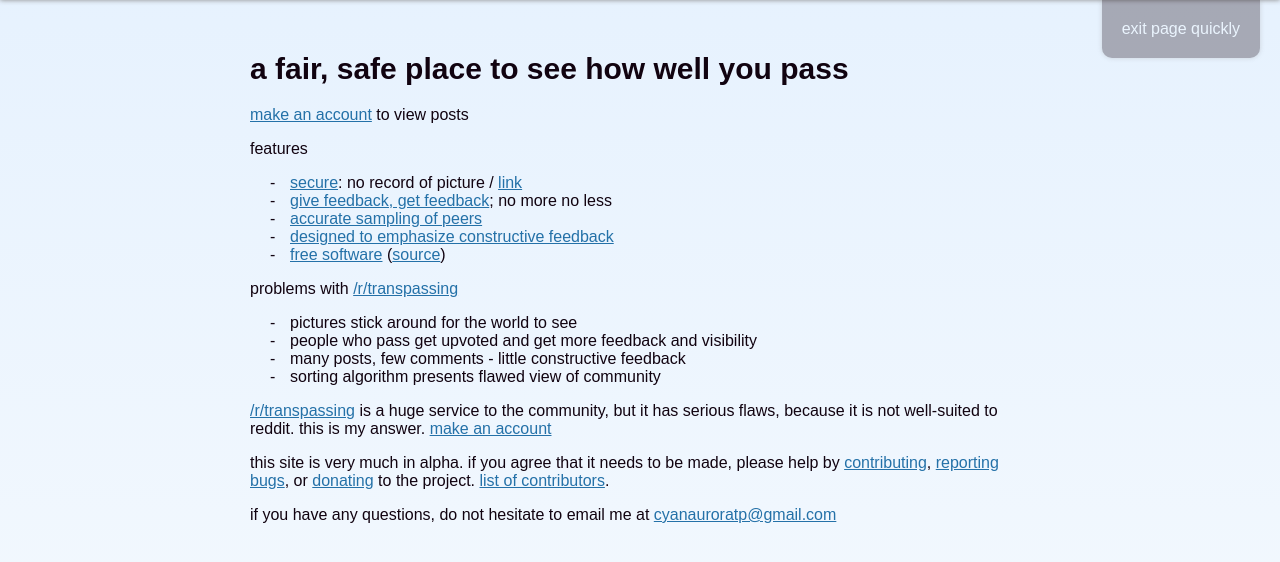
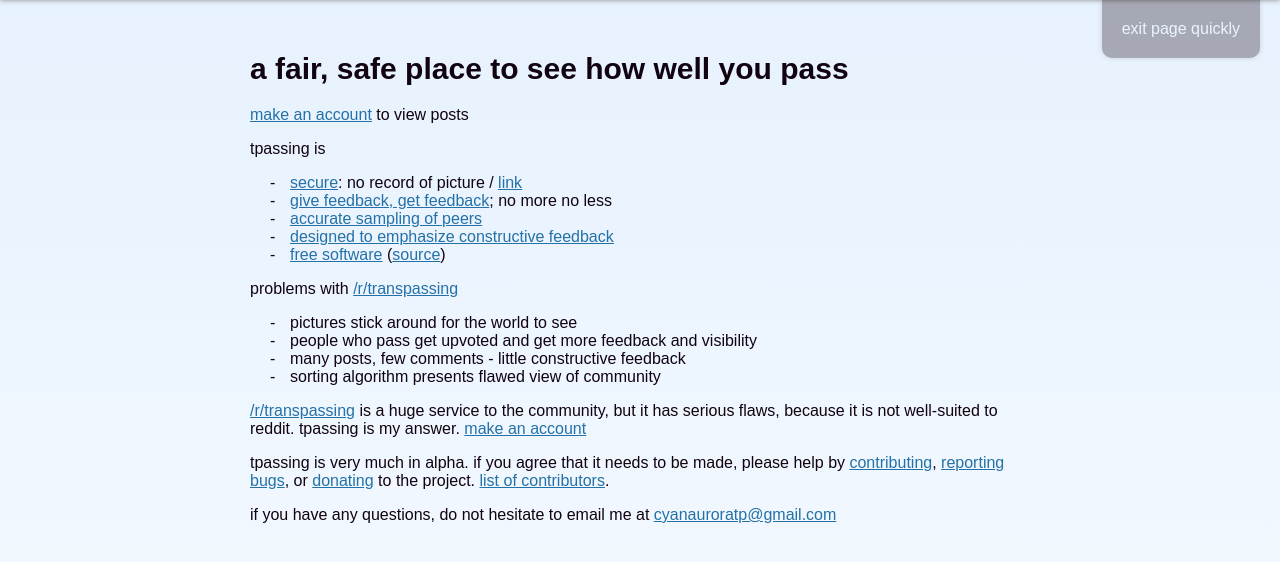
Before and after one commit to cyan-aurora/tpassing, a Flask app: page /about in a window 1280 px wide. Shown: the part 80-642 px from the top of the page. Run offline with Flask 2, Linux system fonts and the light colour scheme; parts of the project's set-up code (start-up, migrations or seed data) failed here and were passed over; some libraries are stand-ins or nearby versions.

Commit message:
Add "tpassing" more times to /about for SEO

```diff
--- a/templates/about/index.html
+++ b/templates/about/index.html
@@ -6,7 +6,7 @@
 
 	<p><a href="/register">make an account</a> to view posts</p>
 
-	<p>features</p>
+	<p>tpassing is</p>
 
 	<ul class="dash">
 		<li><a href="/about/security">secure</a>: no record of picture / <a href="/about/links">link</a></li>
@@ -28,12 +28,12 @@
 	<p>
 		<a href="https://reddit.com/r/transpassing">/r/transpassing</a>
 		is a huge service to the community, but it has serious flaws,
-		because it is not well-suited to reddit. this is my answer.
+		because it is not well-suited to reddit. tpassing is my answer.
 		<a href="/register">make an account</a>
 	</p>
 
 	<p>
-		this site is very much in alpha. if you agree that it needs to be
+		tpassing is very much in alpha. if you agree that it needs to be
 		made, please help by
 		<a href="https://github.com/cyan-aurora/transpassing/blob/master/CONTRIBUTING.md">contributing</a>,
 		<a href="https://github.com/cyan-aurora/transpassing/issues">reporting bugs</a>,
```
